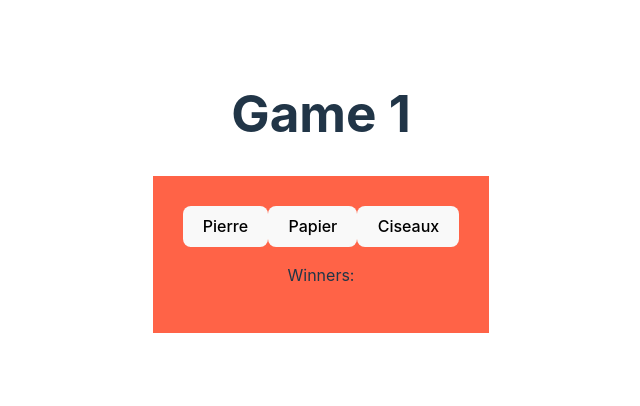
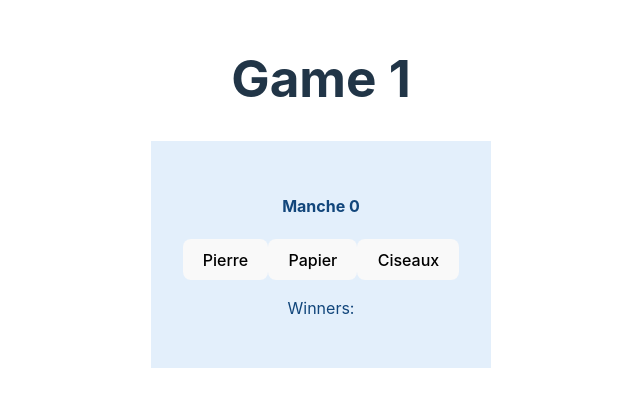
Before and after one commit to gaspardgar/projet-shifumi, a React (Vite) app in the folder shifumi/: page /game/1 in a window 1280 px wide. Shown: the part 208-614 px from the top of the page, without its empty margins (319-959 px from the left). Built offline with nearby package versions, Linux system fonts and the light colour scheme; no server answers.

Commit message:
Handle match nul

```diff
--- a/shifumi/src/components/Game.jsx
+++ b/shifumi/src/components/Game.jsx
@@ -4,6 +4,7 @@ import GameItem from './GameItem';
 import Cookies from 'js-cookie';
 import { useParams } from 'react-router-dom';
 import GameResult from './GameResult';
+import Sheet from '@mui/joy/Sheet';
 // import EventSource from 'eventsource';
 
 export default function Game(...props) {
@@ -124,7 +125,7 @@ export default function Game(...props) {
         if (data === "{turn: \"move already given\"}") {
           setStatusMessage("Vous avez déjà joué attendez votre adversaire");
         } else if (data = "{turn: \"not last\"}") {
-          setStatusMessage("Erreur ce n'est pas le bon tour");
+          setStatusMessage("Erreur, ce n'est pas votre tour");
         } else {
           setStatusMessage("");
           setUserChoice(choice);
@@ -137,15 +138,16 @@ export default function Game(...props) {
   return (
     <>
       <h1>Game {gameId}</h1>
-      <div style={{ backgroundColor: 'Tomato', padding: '30px' }}>
+      <Sheet variant="soft" color="primary" sx={{ p: 4 }}>
+      <div>
         {nextTurnNumber > 3 ?
           <>
-            <p>Manche {nextTurnNumber}</p>
-            {statusMessage && <p>{statusMessage}</p>}
             <GameResult winner={gameData.winner} />
           </>
           :
           <>
+            <h4>Manche {nextTurnNumber}</h4>
+            {statusMessage && <p>{statusMessage}</p>}
             <GameItem onChoice={handleUserChoice} />
           </>
         }
@@ -153,6 +155,7 @@ export default function Game(...props) {
         <p>User2 choice: {user2Choice}</p> */}
         <p>Winners: {result}</p>
       </div>
+      </Sheet>
     </>
   );
 }
--- a/shifumi/src/components/GameResult.jsx
+++ b/shifumi/src/components/GameResult.jsx
@@ -3,6 +3,8 @@ import { Link, Navigate } from 'react-router-dom';
 import PropTypes from 'prop-types';
 import { useNavigate } from "react-router-dom";
 import { Button } from '@mui/joy';
+import Sheet from '@mui/joy/Sheet';
+
 
 
 function GameResult({ winner }) {
@@ -14,13 +16,17 @@ function GameResult({ winner }) {
 
   return (
     <>
-      <div>
+      <Sheet variant="soft" color="success" sx={{ p: 4 }}>
         <h1>La partie est finie ! :-/ </h1>
-        <h2>Vainqueur: {winner.username}</h2>
+        {winner === null ?
+          <p>Match nul !</p>
+          :
+          <p>Le gagnant est {winner.username} !</p>
+        }
         <Button onClick={handleNavigateToHome} variant="solid" color="primary">
           Retour à la page d'accueil
         </Button>
-      </div>
+        </Sheet>
     </>
   );
 }
```
